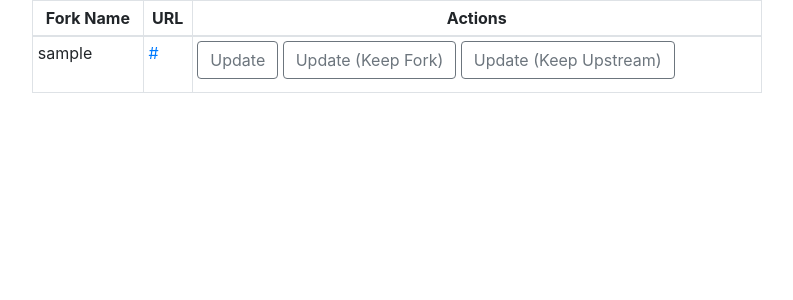
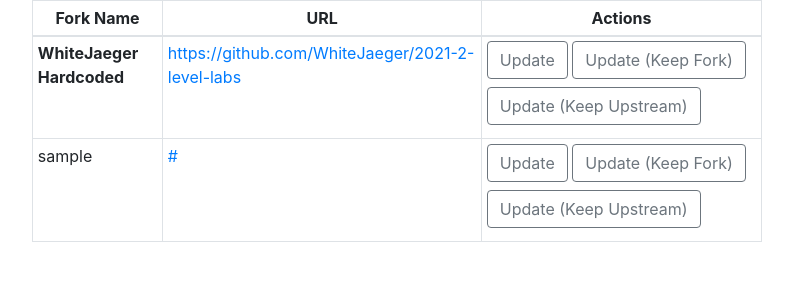
Before and after one commit to WhiteJaeger/fork-updater, a Flask app: page / in a window 1280 px wide. Shown: the top 300 px of the page, without its empty margins (53-846 px from the left). Run offline with Flask 2, Linux system fonts and the light colour scheme; a database or web service that is not in the repository returns one stand-in record (values such as "Sample title"); data that the repository does not hold is empty; some libraries are stand-ins or nearby versions.

Commit message:
hardcode, add more forks

```diff
--- a/templates/home.html
+++ b/templates/home.html
@@ -36,6 +36,16 @@
                     </thead>
                     <tbody id="fork-table">
 
+                        <tr id="https://github.com/WhiteJaeger/2021-2-level-labs" class="fork-row">
+                            <td><b>WhiteJaeger Hardcoded</b></td>
+                            <td><a href="https://github.com/WhiteJaeger/2021-2-level-labs" target="_blank">https://github.com/WhiteJaeger/2021-2-level-labs</a></td>
+                            <td>
+                                <input class="btn btn-outline-secondary mb-2" id="update" type="submit" value="Update">
+                                <input class="btn btn-outline-secondary mb-2" id="update-keep-fork" type="submit" value="Update (Keep Fork)">
+                                <input class="btn btn-outline-secondary mb-2" id="update-keep-upstream" type="submit" value="Update (Keep Upstream)">
+                            </td>
+                        </tr>
+
                         {% for forkName in names %}
                             <tr id="{{ fork_urls[loop.index0] }}" class="fork-row">
                                 <td>{{ forkName }}</td>
--- a/utils.py
+++ b/utils.py
@@ -3,7 +3,7 @@
 
 
 def get_forks() -> Dict[str, str]:
-    forks_data = requests.get('https://api.github.com/repos/fipl-hse/2021-2-level-labs/forks').json()
+    forks_data = requests.get('https://api.github.com/repos/fipl-hse/2021-2-level-labs/forks?per_page=100').json()
     forks = {}
     for fork in forks_data:
         forks[fork['owner']['login']] = fork['html_url']
```
Also changed, not shown: requirements.txt (added, +12 -0 lines).
